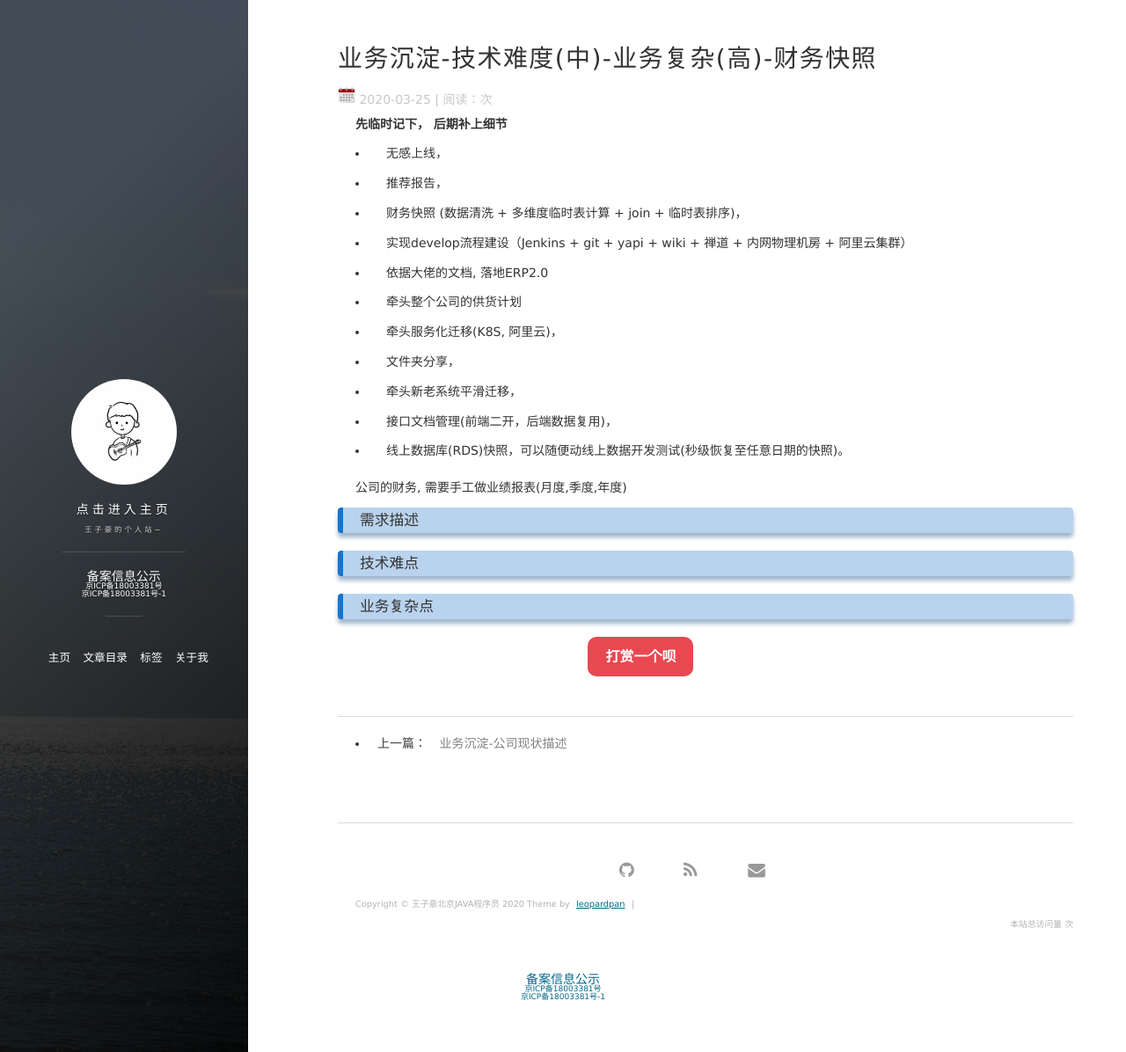
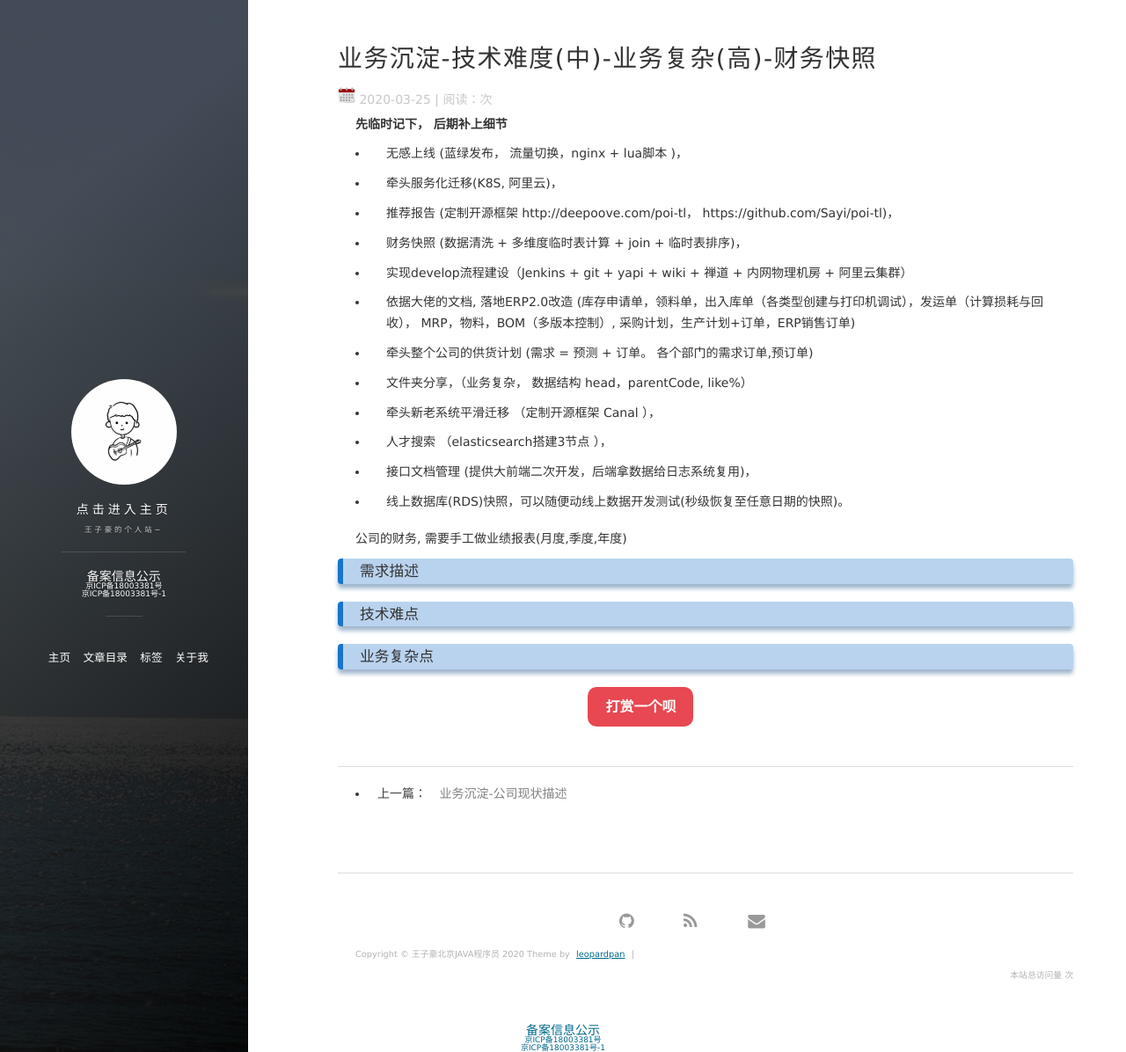
Before and after one commit to wangzihaogithub/wangzihaogithub, a Jekyll site: the page built from _posts/2020-03-25-业务沉淀-技术难度(中)-业务复杂(高)-财务快照.markdown, in a window 1280 px wide and 1196 px high. Shown: the whole window at 88% size. Built offline with Jekyll 4.4.1, drawn with Linux system fonts in a browser that asks for light colours; comment, search, counter and statistics services are not loaded.

Commit message:
业务沉淀

```diff
--- a/_posts/2020-03-25-业务沉淀-技术难度(中)-业务复杂(高)-财务快照.markdown
+++ b/_posts/2020-03-25-业务沉淀-技术难度(中)-业务复杂(高)-财务快照.markdown
@@ -6,27 +6,30 @@ tags: 业务沉淀
 
 **先临时记下， 后期补上细节**
 
-- 无感上线，
+- 无感上线 (蓝绿发布， 流量切换，nginx + lua脚本 )，
 
-- 推荐报告，
+- 牵头服务化迁移(K8S, 阿里云)，
+
+- 推荐报告 (定制开源框架 http://deepoove.com/poi-tl， https://github.com/Sayi/poi-tl)，
 
 - 财务快照 (数据清洗 + 多维度临时表计算 + join + 临时表排序)，
 
 - 实现develop流程建设（Jenkins + git + yapi + wiki + 禅道 + 内网物理机房 + 阿里云集群）
 
-- 依据大佬的文档, 落地ERP2.0
+- 依据大佬的文档, 落地ERP2.0改造 (库存申请单，领料单，出入库单（各类型创建与打印机调试），发运单（计算损耗与回收）， MRP，物料，BOM（多版本控制）, 采购计划，生产计划+订单，ERP销售订单)
 
-- 牵头整个公司的供货计划
+- 牵头整个公司的供货计划 (需求 = 预测 + 订单。 各个部门的需求订单,预订单)
 
-- 牵头服务化迁移(K8S, 阿里云)，
+- 文件夹分享，（业务复杂， 数据结构 head，parentCode, like%）
 
-- 文件夹分享，
+- 牵头新老系统平滑迁移 （定制开源框架 Canal ），
 
-- 牵头新老系统平滑迁移，
+- 人才搜索 （elasticsearch搭建3节点 ），
 
-- 接口文档管理(前端二开，后端数据复用)，
+- 接口文档管理 (提供大前端二次开发，后端拿数据给日志系统复用)，
 
 - 线上数据库(RDS)快照，可以随便动线上数据开发测试(秒级恢复至任意日期的快照)。
+
 
 公司的财务, 需要手工做业绩报表(月度,季度,年度)
 
```
